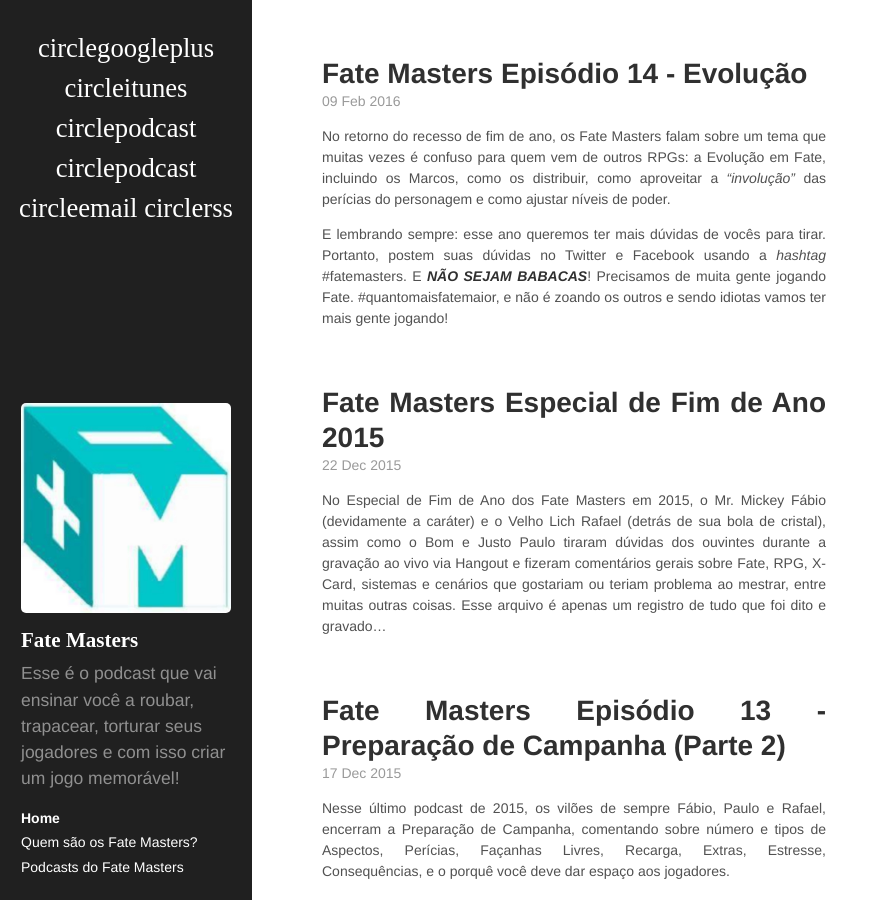
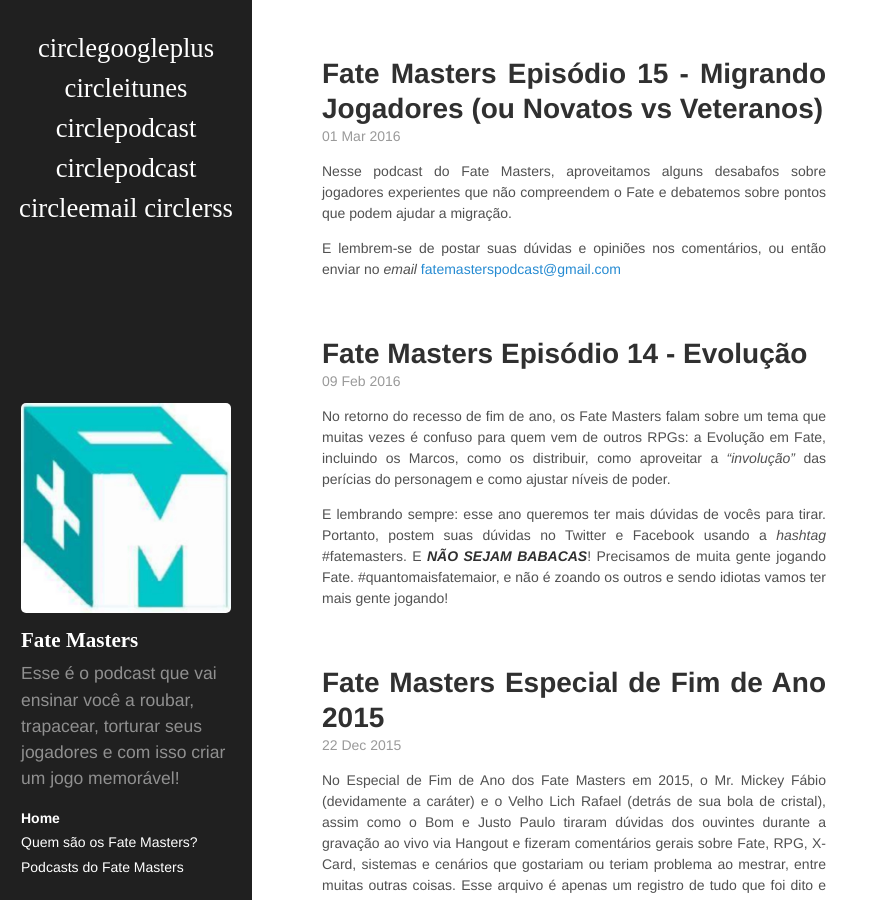
Before and after one commit to fatemasters/fatemasters, a Jekyll site: the page built from index.html, in a window 1280 px wide and 900 px high. Shown: the whole window, without its empty margins (0-869 px from the left). Built offline with Jekyll 4.4.1, drawn with Linux system fonts in a browser that asks for light colours; some web fonts are replaced; the list of posts is cut into pages by our own code; some of the changed text lies outside the part shown.

Commit message:
Fate Masters 15

```diff
--- a/_config.yml
+++ b/_config.yml
@@ -1,6 +1,7 @@
 # Dependencies
 #markdown:         redcarpet
 highlighter:      pygments
+gems: [jekyll-paginate]
 
 # Permalinks
 permalink:        /:categories/:title/
--- /dev/null
+++ b/_posts/2016-03-01-FateMasters15.md
@@ -0,0 +1,67 @@
+---
+title: Fate Masters Episódio 15 - Migrando Jogadores (ou Novatos vs Veteranos)
+teaser: O Podcast dos Algozes dos Jogadores
+layout: post
+date: 2016-03-01 16:30:00 -0300
+categories:
+  - Podcast
+tags:
+ - Fate
+ - Fate-Core
+ - fate-masters
+ - fate-masters-podcast
+ - Podcast
+header: no
+podcast_comments: true
+hosts:
+ - Fábio Emilio Costa
+ - Rafael Sant'Anna Meyer
+ - Paulo Guerche
+podcast_time: "61min"
+itunes:
+  duration: 01:01:25
+audios:
+ - OGG: https://archive.org/download/FateMasters15/FateMasters15.ogg
+ - MP3: https://archive.org/download/FateMasters15/FateMasters15.mp3
+iaplayer: FateMasters15
+related_links:
+  - text: A aventura de _Do - Destino do Templo Voador_ citada pelo _Mr. Mickey_
+    link: https://www.youtube.com/watch?v=UgnJ7ZMJ_q8
+  - text: O Desafio do Dragão!
+    link: https://www.facebook.com/groups/faterpgbrasil/permalink/737142929742082/
+events:
+  - time: "00:06"
+    text: Apresentação
+  - time: "01:41"
+    text: Quem tem mais dificuldade, jogadores novatos ou veteranos?
+  - time: "06:45"
+    text: Proatividade dos jogadores
+  - time: "12:11"
+    text: "Cacoetes de jogadores iniciantes: bom ou ruim?"
+  - time: "14:45"
+    text: Traçando o perfil do jogador veterano
+  - time: "26:41"
+    text: "Como ajudar o jogador veterano a determinar seus poderes dentro do Fate"
+  - time: "32:03"
+    text: "Sobre combate, Conseqüências, trabalho em Equipe, e como o Fate pode ser tão letal em combate quanto nos RPGs _Old-School_"
+  - time: "38:03"
+    text: "Sobre o conceito de zonas e como ele pode ser definido"
+  - time: "43:11"
+    text: "Sobre como explorar as Zonas com jogadores novos e antigos"
+  - time: "45:29"
+    text: "Sobre o famoso _Eu bato_... Como lidar"
+  - time: "48:36"
+    text: "Jogador, _**SEJA ÉPICO!**_"
+  - time: "52:42"
+    text: "Mestre, não torne seus personagens passivos!"
+  - time: "56:02"
+    text: "Para quem tem dificuldade, dê papéis"
+  - time: "57:38"
+    text: "Anúncios"
+  - time: "59:56"
+    text: "Considerações Finais"
+---
+
+Nesse podcast do Fate Masters, aproveitamos alguns desabafos sobre jogadores experientes que não compreendem o Fate e debatemos sobre pontos que podem ajudar a migração.
+
+E lembrem-se de postar suas dúvidas e opiniões nos comentários, ou então enviar no _email_ <fatemasterspodcast@gmail.com>
```
Also changed, not shown: _posts/.#2015-12-17-FateMasters13.md (added, +1 -0 lines), 1 other file.
